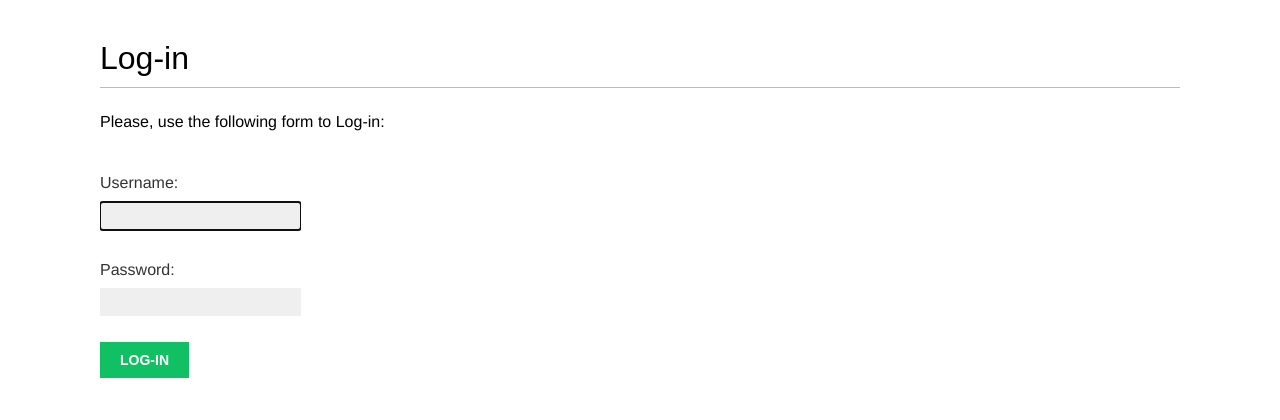
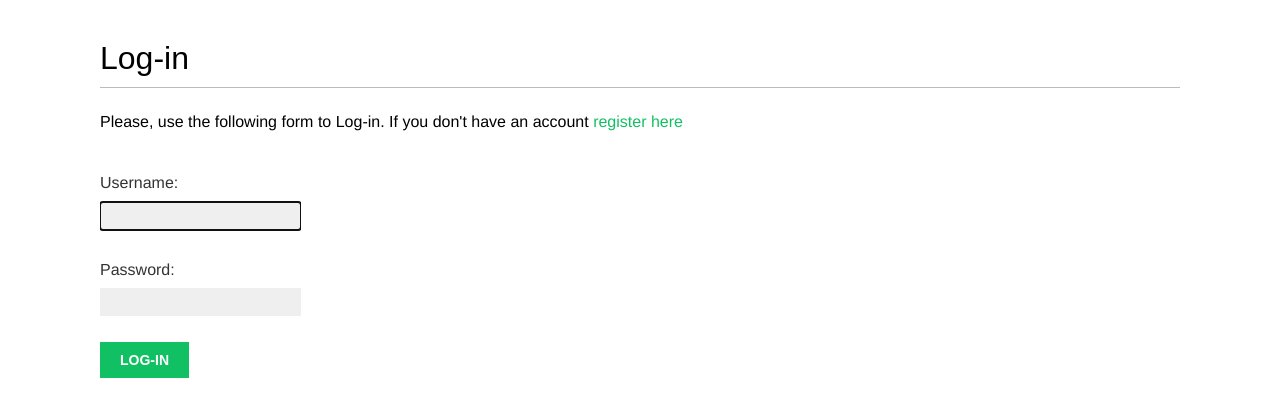
Before and after one commit to jeffersonximeness/social_network, a Django app: page /account/login/ in a window 1280 px wide. Shown: the part 47-467 px from the top of the page. Run offline with Django 3.2, Linux system fonts and the light colour scheme; some web fonts are replaced.

Commit message:
adicionando link no template de login para registro de usuario

```diff
--- a/account/templates/registration/login.html
+++ b/account/templates/registration/login.html
@@ -10,7 +10,9 @@
         Please try again.
     </p>
   {% else %}
-    <p>Please, use the following form to Log-in:</p>
+    <p>Please, use the following form to Log-in.
+      If you don't have an account <a href="{% url "register" %}">register here</a>
+    </p>
   {% endif %}
   <div class="login-form">
       <form action="{% url 'login' %}" method="post">
```
